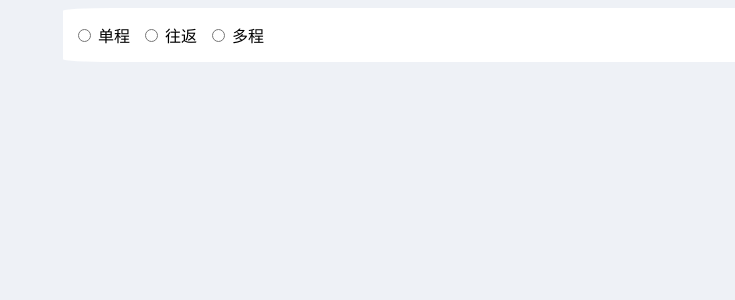
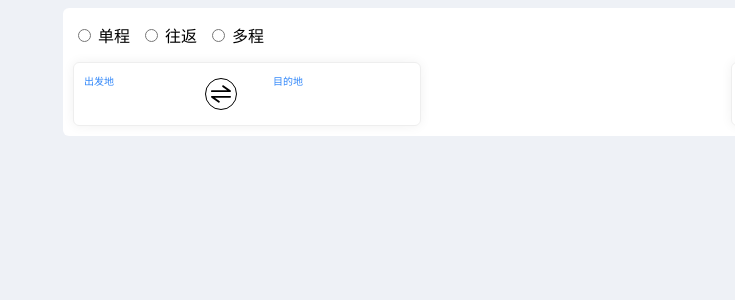
Before and after one commit to Icathian-Rain/AirTicket, a Vue app in the folder Travel_Recommend_front/: page /#/home in a window 1280 px wide. Shown: the top 300 px of the page, without its empty margins (545-1280 px from the left). Built offline with nearby package versions, Linux system fonts and the light colour scheme.

Commit message:
添加了第二栏内容 待办：date输入框

```diff
--- a/Travel_Recommend_front/src/components/Home.vue
+++ b/Travel_Recommend_front/src/components/Home.vue
@@ -6,7 +6,7 @@
                 <!-- 行程方式选择 -->
                 <div>
                     <div class="form-checkboxs" v-for="item in tripType">
-                        <input type="radio" :value="item" name="tripType" />
+                        <input type="radio" :value="item" name="tripType" v-model="selectedType"/>
                         {{ item }}
                     </div>
                 </div>
@@ -45,13 +45,22 @@
                 <div class="flt-box">
                     <!-- 起点 -->
                     <div class="flt-depart">
+                        <span>出发地</span>
+                        <input type="text" class="depart" v-model="depart">
                     </div>
                     <!-- 交换按钮 -->
-                    <div class="switch-button">
+                    <div class="switch-button" @click="exchange">
+                        <img src="/exchangeIcon.svg" alt="">
                     </div>
                     <!-- 终点 -->
                     <div class="flt-arrival">
+                        <span>目的地</span>
+                        <input type="text" class="arrival" v-model="arrival">
                     </div>
+                </div>
+                <div class="date-box">
+                    <span>出发日期</span>
+                    <input type="text" class="date" v-model="date"/>
                 </div>
             </div>
         </form>
@@ -64,16 +73,31 @@ export default {
         return {
             // 行程方式
             tripType: ["单程", "往返", "多程"],
-            seatClass: ["不限舱位", "经济舱", "公务舱位舱"],
+            // 选择的方式
+            selectedType: "",
+            // 座位类型
+            seatClass: ["不限舱位", "经济舱", "公务/头等舱"],
             // 选择的座位类型
             selectedSeat: "不限舱位",
+            // 座位类型选择框是否显示
             menuVisible: false,
+
+            // 出发地
+            depart: "",
+            // 目的地
+            arrival: "",
+
         };
     },
     methods: {
         formSubmit() {
             console.log("form submit");
         },
+        exchange () {
+            let temp = this.depart;
+            this.depart = this.arrival;
+            this.arrival = temp;
+        }
     },
 };
 </script>
@@ -103,7 +127,7 @@ export default {
     background: #fff;
     padding: 10px;
     margin: 0px 600px 0px 600px;
-    border-radius: 5%;
+    border-radius: 6px;
 }
 
 .search-form-top {
@@ -114,6 +138,7 @@ export default {
     flex-direction: row;
     align-items: center;
     /* width: auto; */
+    margin-bottom: 10px;
 }
 .form-checkboxs {
     display: inline-block;
@@ -140,19 +165,21 @@ export default {
 }
 
 .list {
-    width: 120px;
+    width: 130px;
     position: absolute;
     top: 25px;
     left: 840px;
     list-style: none;
     padding: 0px;
-    border: solid 1px;
+    border: solid  #ffffff 1px;
+    z-index: 1;
 }
 .list li {
     padding-bottom: 10px;
     padding: 5px;
     user-select: none;
     cursor: pointer;
+    background-color: #fff;
 }
 
 .list li:hover {
@@ -165,4 +192,120 @@ export default {
     top: 2px;
     padding-right: 3px;
 }
+
+
+.form-line {
+    display: flex;
+    flex-direction: row;
+    justify-content: space-between;
+    position: relative;
+    background-color: #ffffff;
+    height: 64px;
+    width: 960px;
+}
+
+
+.flt-box {
+    display: flex;
+    flex-direction: row;
+    position: relative;
+    border-radius: 6px;
+    border: 1px solid #eee;
+    box-shadow: 0 0 12px 0 rgb(0 0 0 / 6%);
+}
+
+.flt-box:hover {
+    box-shadow: 0 0 12px 0 rgb(0 0 0 / 10%);
+}
+
+.flt-depart {
+    display: flex;
+    flex-direction: column;
+    border-right: 1px solid, #eee;
+}
+
+.flt-depart span {
+    color: #3187f9;
+    font-size: 10px;
+    margin: 10px 0px 3px 10px;
+}
+
+.flt-depart input {
+    margin: 0px 3px 10px 10px;
+    border: none;
+    height: 20px;
+    width: 140px;
+}
+
+
+
+.switch-button {
+    position: relative;
+    border: 1px solid;
+    border-radius: 50%;
+    width: 30px;
+    height: 30px;
+    left: -10px;
+    transform: translateX(-50%);
+    top: 15px;
+    cursor: pointer;
+    background-color: #fff;
+}
+
+.switch-button:hover {
+    background-color: #f4f4f4;
+}
+
+.switch-button img {
+    height: 20px;
+    width: 20px;
+    position: relative;
+    left: 5px;
+    top: 5px;
+}
+
+.flt-arrival {
+    display: flex;
+    flex-direction: column;
+
+}
+
+.flt-arrival span {
+    color: #3187f9;
+    font-size: 10px;
+    margin: 10px 0px 4px 10px;
+}
+
+.flt-arrival input {
+    margin: 0px 3px 10px 10px;
+    border: none;
+    height: 20px;
+    width: 140px;
+}
+
+.date-box {
+    display: flex;
+    flex-direction: column;
+    border: 1px solid;
+    border-radius: 6px;
+    width: 300px;
+    border: 1px solid #eee;
+    box-shadow: 0 0 12px 0 rgb(0 0 0 / 6%);
+}
+.date-box:hover {
+    box-shadow: 0 0 12px 0 rgb(0 0 0 / 10%);
+}
+
+.date-box span {
+    color: #3187f9;
+    font-size: 10px;
+    margin: 10px 0px 3px 10px;
+}
+.date-box input{
+    margin: 0px 3px 10px 10px;
+    border: none;
+    height: 20px;
+    width: 250px;
+}
+
 </style>
```
Also changed, not shown: Travel_Recommend_front/public/exchangeIcon.svg (added).
